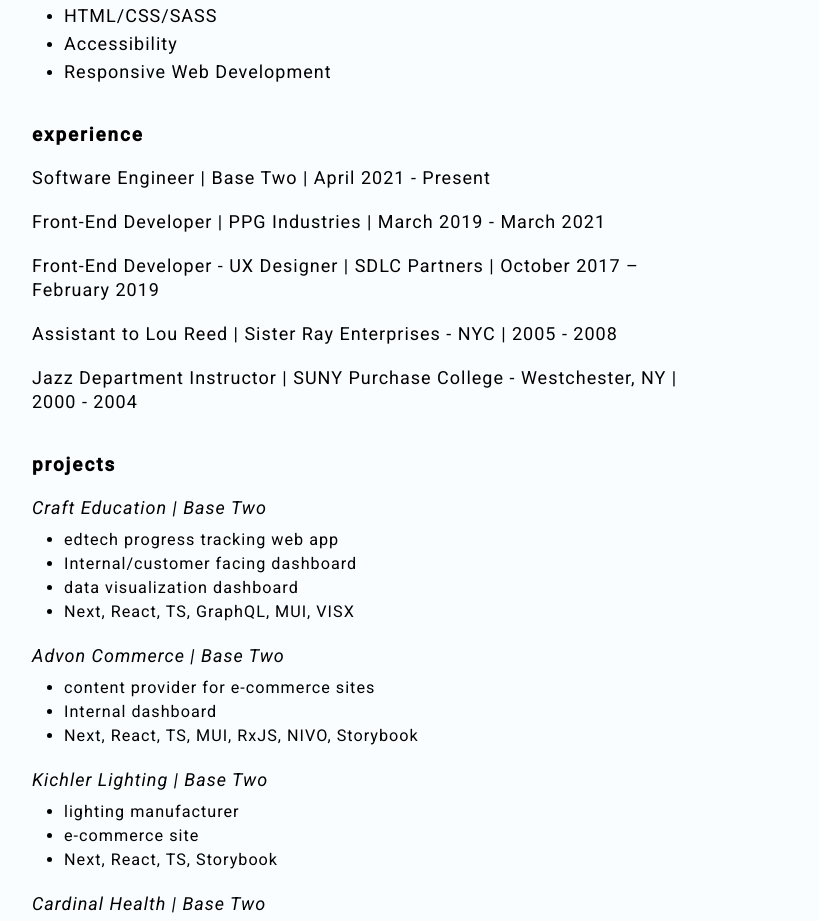
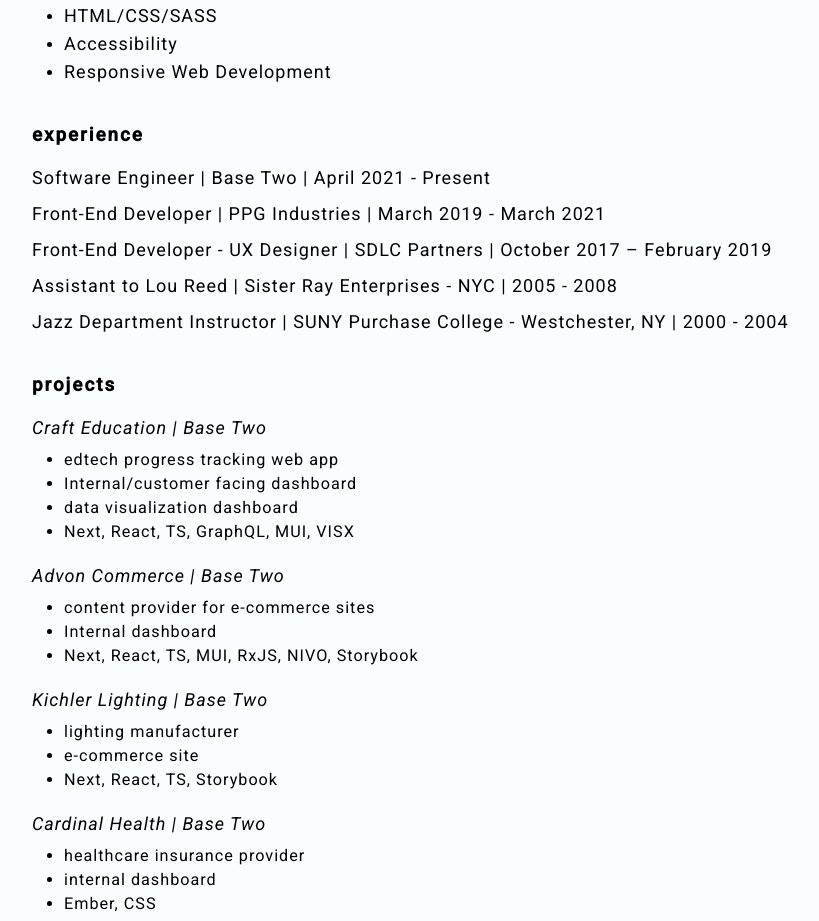
Before and after one commit to nelsW70/nelson-foltz_portfolio, a React (Create React App) app: page /resume in a window 1280 px wide. Shown: the part 789-1710 px from the top of the page, without its empty margins (48-867 px from the left). Built offline with nearby package versions, Linux system fonts and the light colour scheme.

Commit message:
update styles

```diff
--- a/src/components/ResumeExperience.jsx
+++ b/src/components/ResumeExperience.jsx
@@ -4,7 +4,7 @@ import { useGlobalContext } from '../context';
 const ResumeExperience = () => {
   const { experience } = useGlobalContext();
   return (
-    <section>
+    <section className="experience">
       <h2>experience</h2>
       {experience.map((job, index) => {
         return (
--- a/src/pages/Resume.scss
+++ b/src/pages/Resume.scss
@@ -44,10 +44,6 @@
     &.experience {
       article {
         margin-bottom: 0.75rem;
-        h3 {
-          font-family: 'Roboto', sans-serif;
-          letter-spacing: unset;
-        }
       }
     }
   }
```
Also changed, not shown: 1 other file (tests, documents, lock files or other folders).
